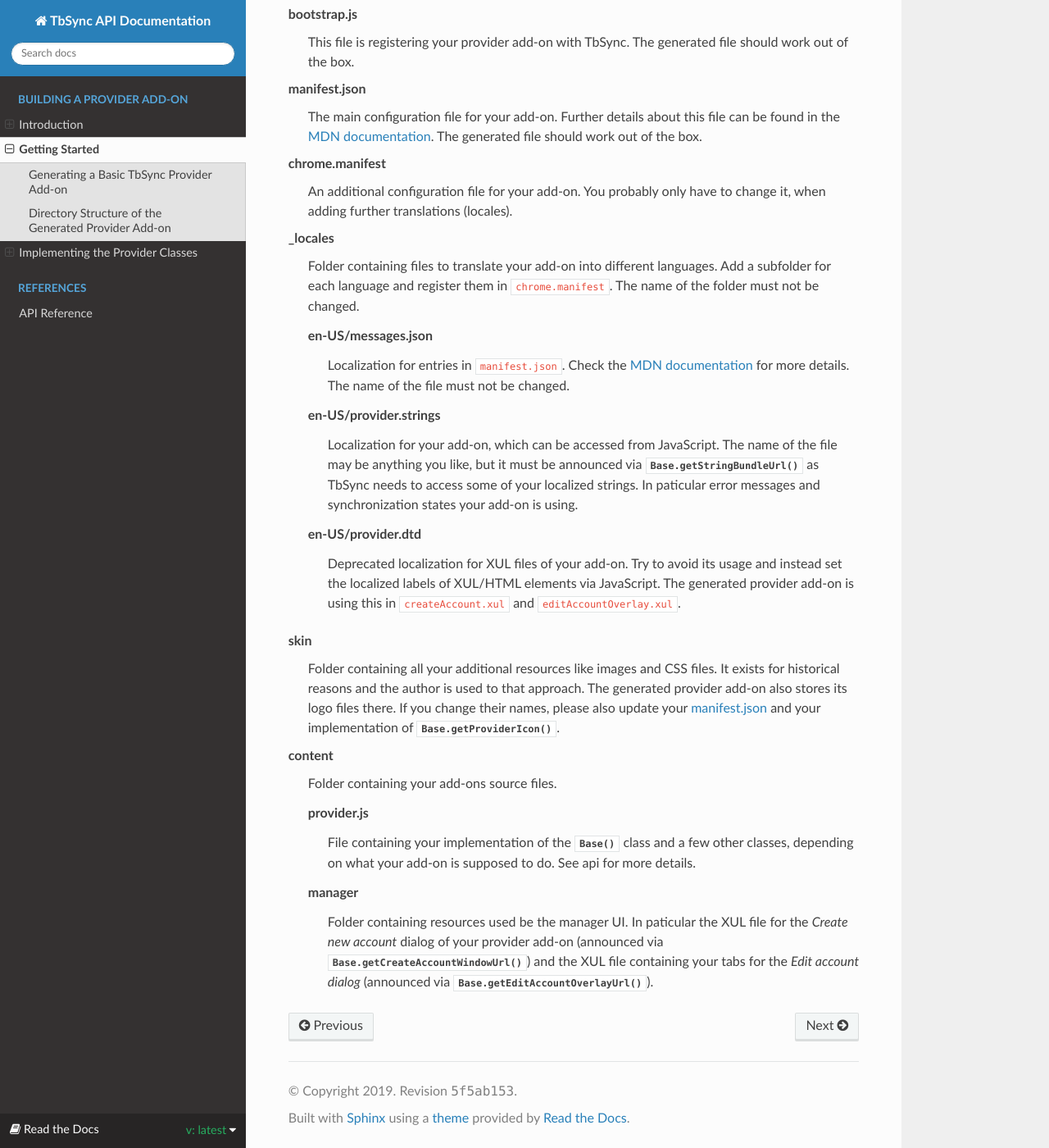
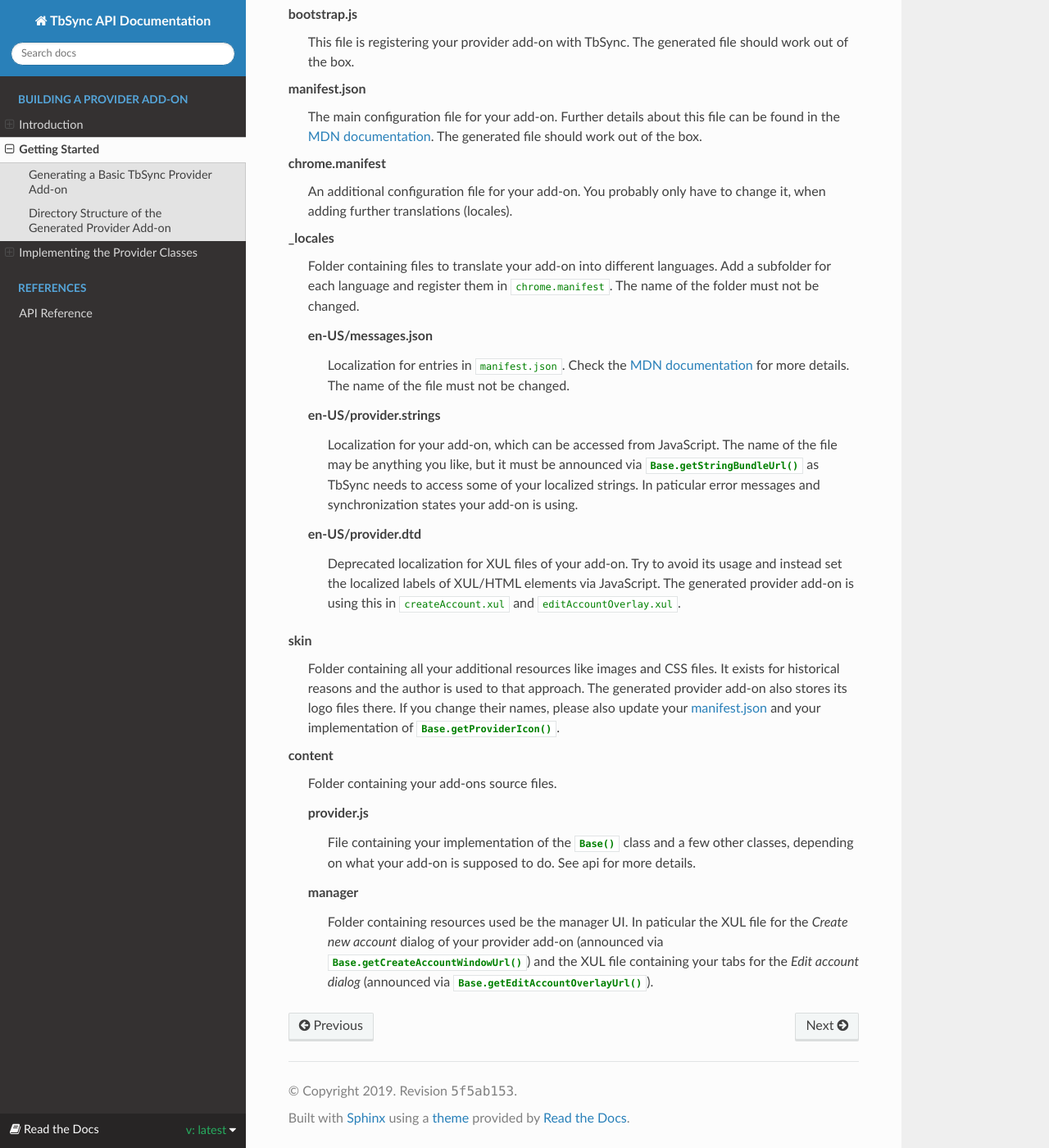
Before and after one commit to jobisoft/Provider-4-TbSync, a Sphinx documentation site: the page built from docs/getting_started/getting_started.rst, in a window 1280 px wide and 1400 px high, scrolled down 2493 px. Shown: the whole window at 82% size. Built offline with Sphinx 7.4.7 and the Read the Docs theme 2.0.0, drawn with Linux system fonts in a browser that asks for light colours.

Commit message:
Update custom.css

```diff
--- a/docs/_static/custom.css
+++ b/docs/_static/custom.css
@@ -1,3 +1,3 @@
 .literal {
-	color: green;
+	color: green !important;
 }
```
